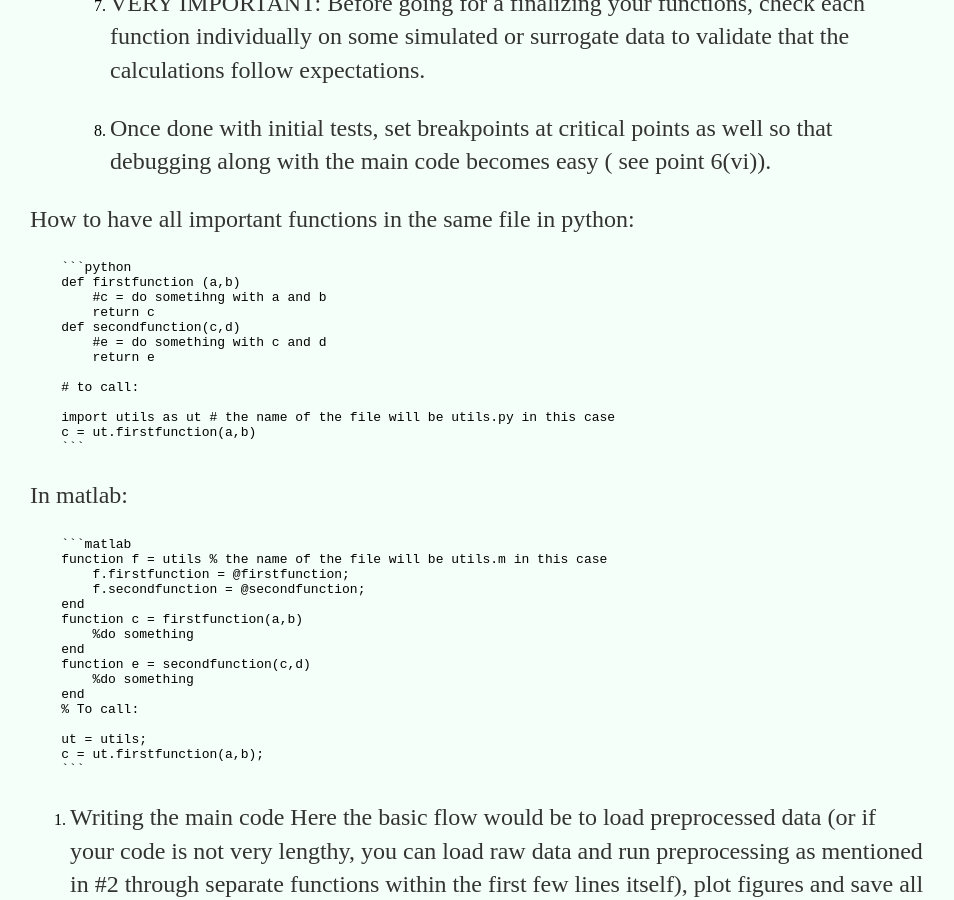
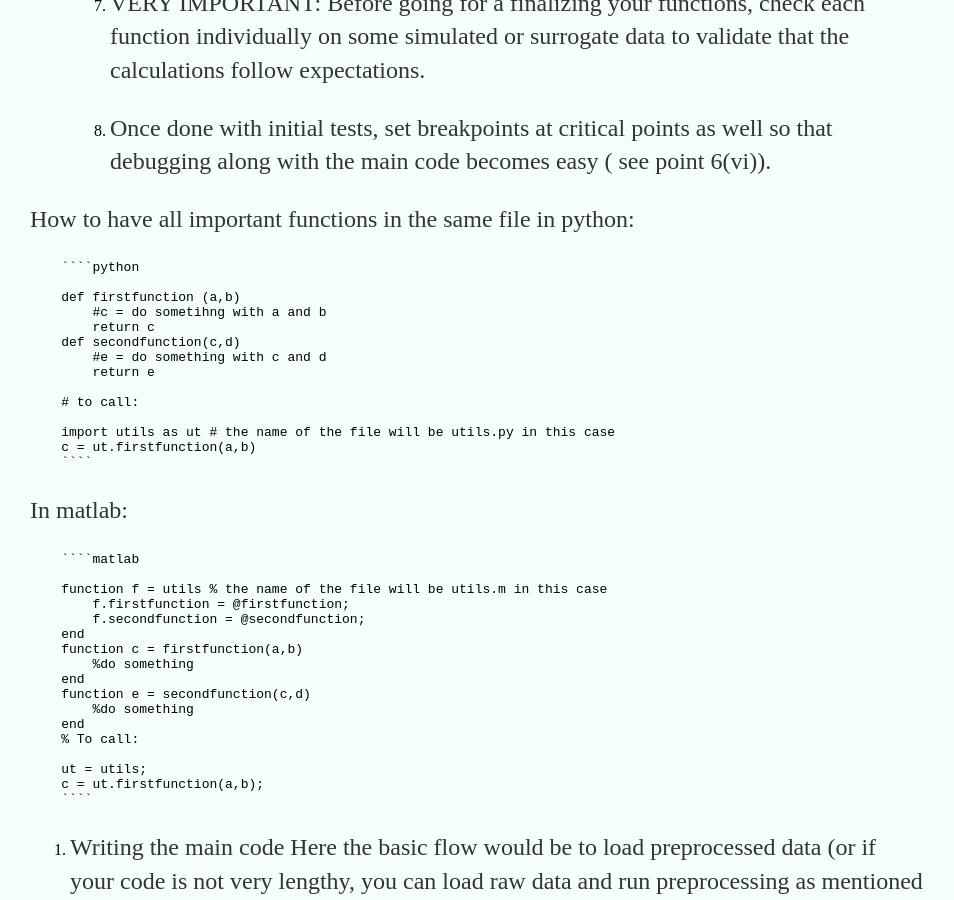
Before and after one commit to AdiBish/adibish.github.io, a Jekyll site: the page built from _posts/2020-09-09-Neat Coding Practices to minimize errors.md, in a window 1280 px wide and 900 px high, scrolled down 1540 px. Shown: the whole window, without its empty margins (162-1116 px from the left). Built offline with Jekyll 4.4.1, drawn with Linux system fonts in a browser that asks for light colours; our own code applies the rules of GitHub Pages for plain Markdown files; comment, search, counter and statistics services are not loaded.

Commit message:
Update 2020-09-09-Neat Coding Practices to minimize errors.md

`````diff
--- a/_posts/2020-09-09-Neat Coding Practices to minimize errors.md
+++ b/_posts/2020-09-09-Neat Coding Practices to minimize errors.md
@@ -32,7 +32,8 @@
 
 How to have all important functions in the same file in python:
 
-        ```python
+        ````python
+
         def firstfunction (a,b)
             #c = do sometihng with a and b
             return c
@@ -44,11 +45,12 @@
 
         import utils as ut # the name of the file will be utils.py in this case
         c = ut.firstfunction(a,b)
-        ```
+        ````
 
 In matlab:
 
-        ```matlab
+        ````matlab
+
         function f = utils % the name of the file will be utils.m in this case
             f.firstfunction = @firstfunction;
             f.secondfunction = @secondfunction;
@@ -63,7 +65,7 @@
 
         ut = utils;
         c = ut.firstfunction(a,b);
-        ```
+        ````
 
 6. Writing the main code
 Here the basic flow would be to load preprocessed data (or if your code is not very lengthy, you can load raw data and run preprocessing as mentioned in #2 through separate functions within the first few lines itself), plot figures and save all necessary intermediate and final variables.
`````
